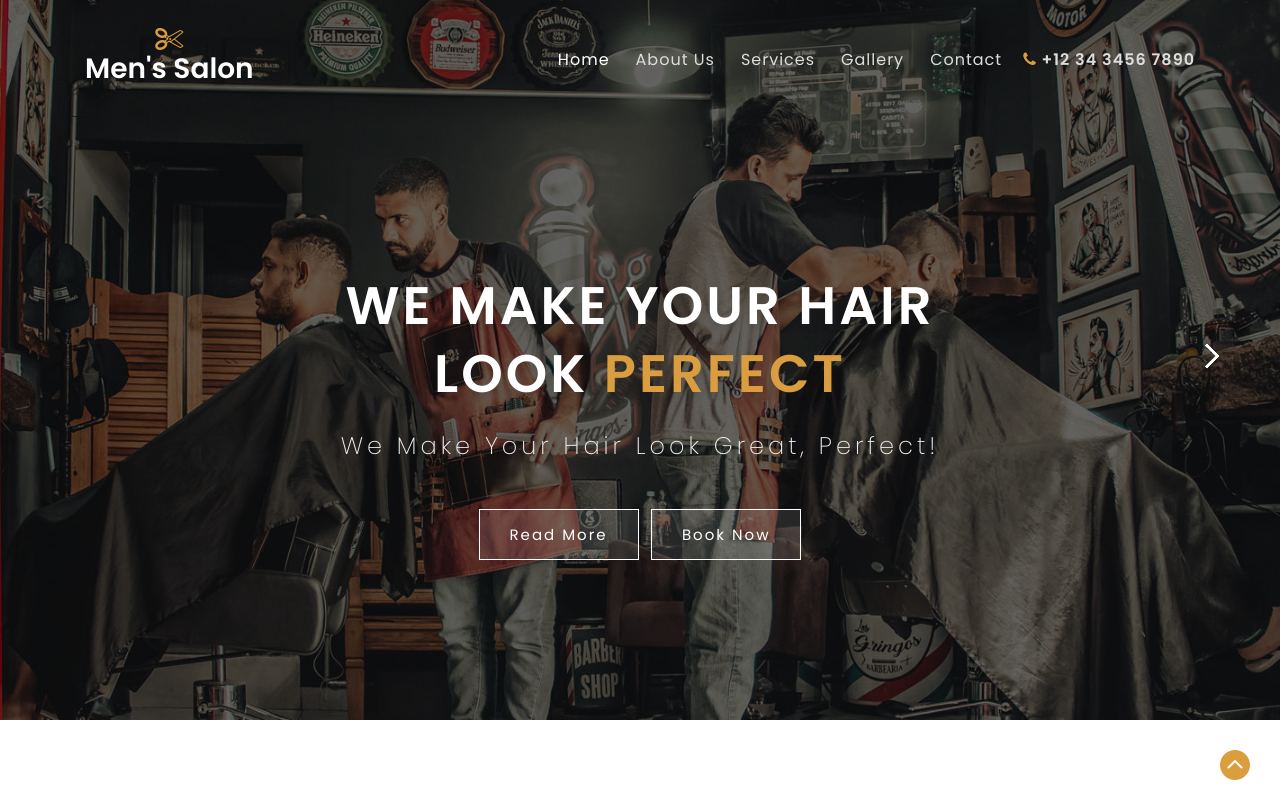
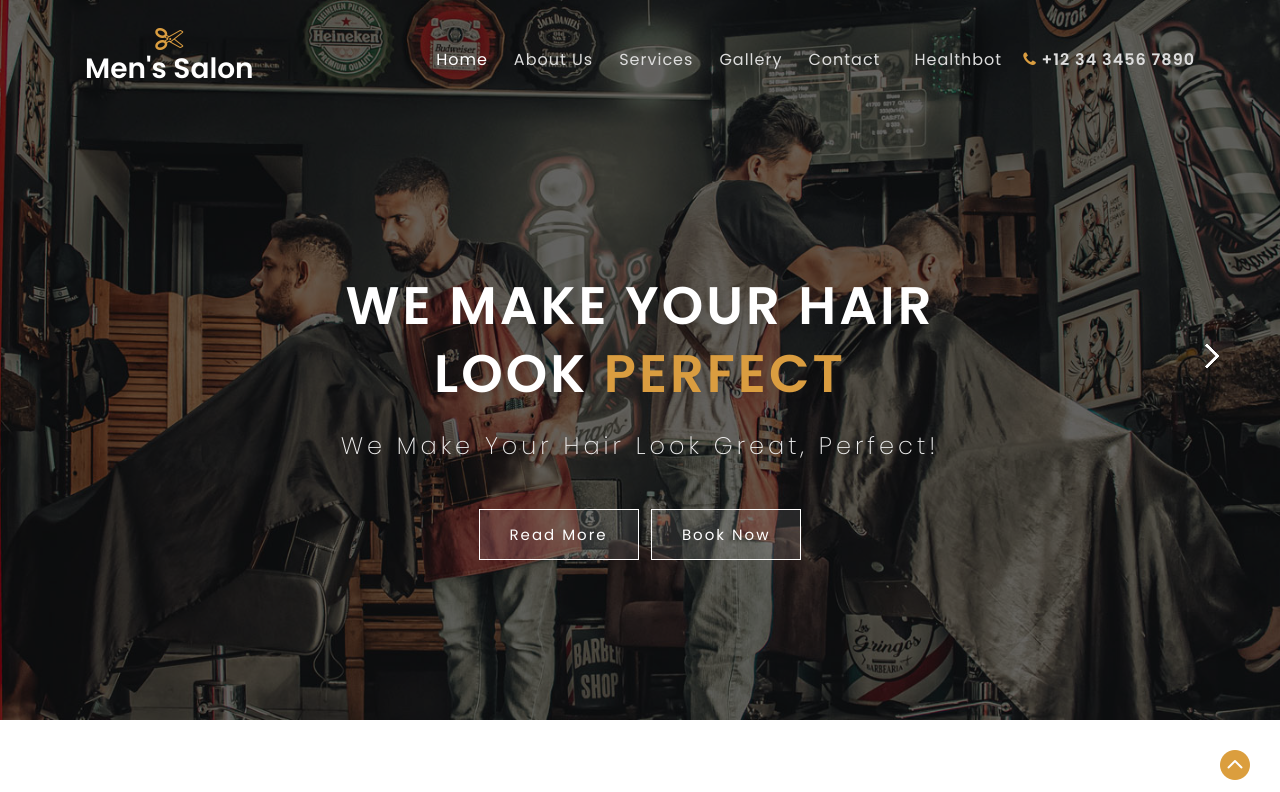
Before and after one commit to sandeep2897/frtproject1, a plain HTML site: page index.html in a window 1280 px wide. Shown: the top 792 px of the page. Drawn offline with Linux system fonts and the light colour scheme.

Commit message:
Update index.html

```diff
--- a/index.html
+++ b/index.html
@@ -50,6 +50,7 @@ Smartphone Compatible web template, free webdesigns for Nokia, Samsung, LG, Sony
 				<li class=""><a href="services.html">Services</a></li>
 				<li class=""><a href="gallery.html">Gallery</a></li>
 				<li class="mr-2"><a href="contact.html">Contact</a></li>
+				<li class="mr-2"><a href="healthbot.html">healthbot</a></li>
 				<li class=""><span><span class="fa fa-phone"></span> +12 34 3456 7890</span></li>
 			</ul>
 		</nav>
```
